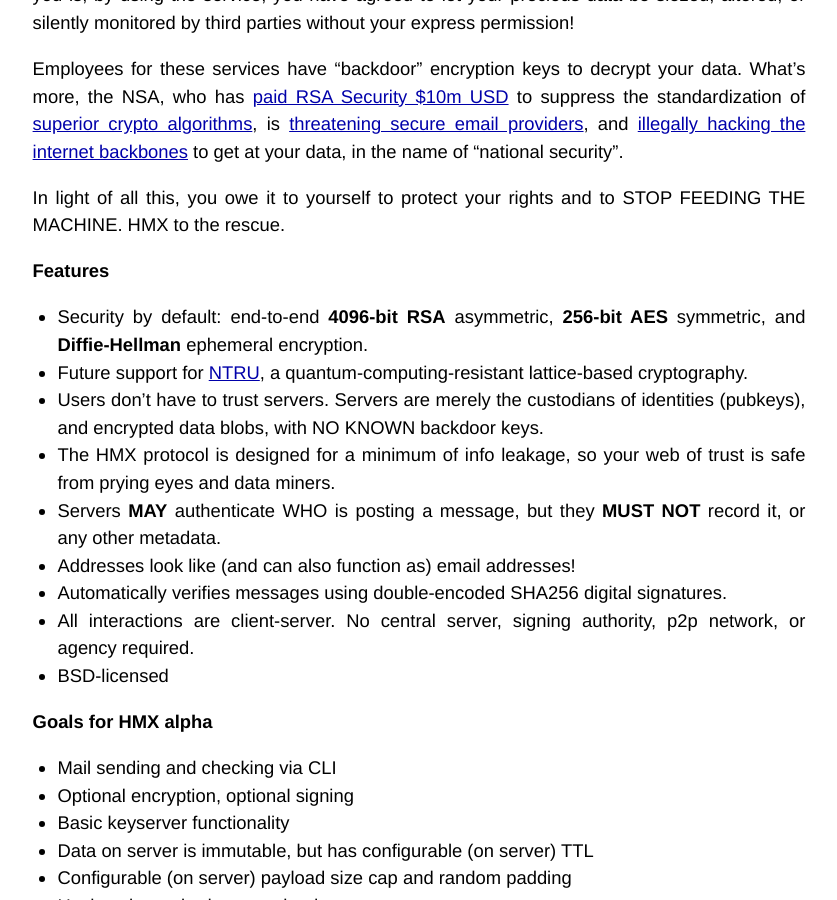
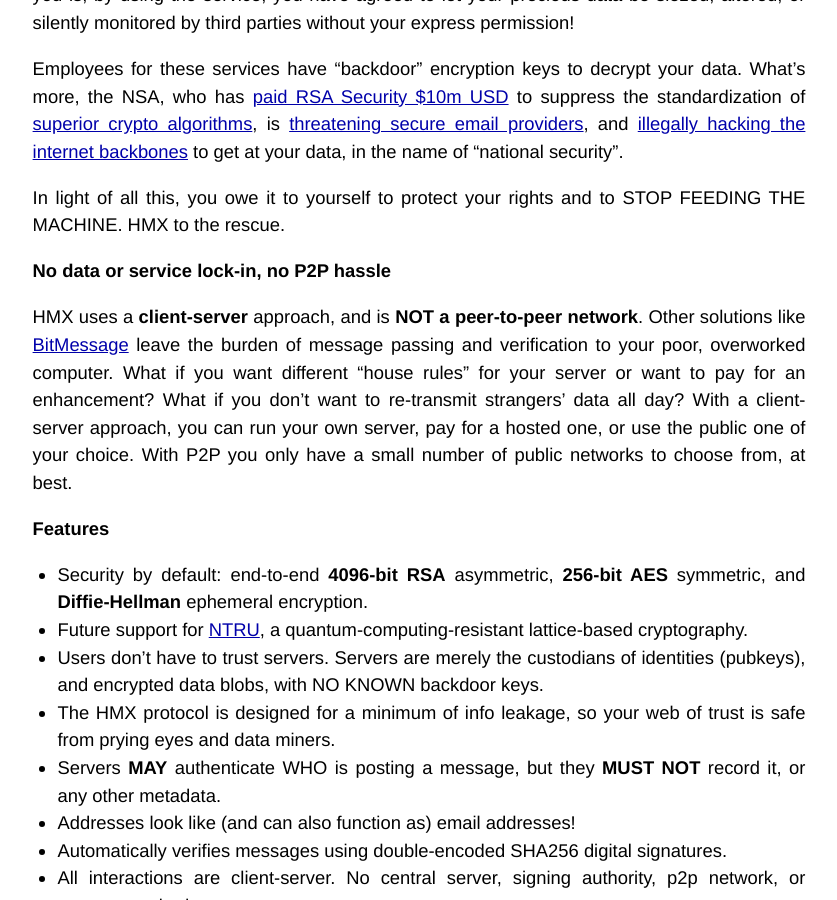
Before and after one commit to carlos8f/s8f.org, a Jekyll site: the page built from _posts/2014-03-26-1395871438.md, in a window 1280 px wide and 900 px high, scrolled down 552 px. Shown: the whole window, without its empty margins (221-1058 px from the left). Built offline with Jekyll 4.4.1, drawn with Linux system fonts in a browser that asks for light colours; Markdown is read by kramdown in place of the engine named in the settings; some of the changed text lies outside the part shown.

Commit message:
add section about p2p, more links

```diff
--- a/_posts/2014-03-26-1395871438.md
+++ b/_posts/2014-03-26-1395871438.md
@@ -34,6 +34,17 @@
 In light of all this, you owe it to yourself to protect your rights and to STOP
 FEEDING THE MACHINE. HMX to the rescue.
 
+### No data or service lock-in, no P2P hassle
+
+HMX uses a **client-server** approach, and is **NOT a peer-to-peer network**. Other
+solutions like [BitMessage](https://bitmessage.org/) leave the burden of message
+passing and verification to your poor, overworked computer. What if you want
+different "house rules" for your server or want to pay for an enhancement? What
+if you don't want to re-transmit strangers' data all day? With a client-server
+approach, you can run your own server, pay for a hosted one, or use the public
+one of your choice. With P2P you only have a small number of public networks to
+choose from, at best.
+
 ### Features
 
 - Security by default: end-to-end **4096-bit RSA** asymmetric, **256-bit AES** symmetric, and **Diffie-Hellman** ephemeral encryption.
@@ -43,7 +54,8 @@
 - Servers **MAY** authenticate WHO is posting a message, but they **MUST NOT** record it, or any other metadata.
 - Addresses look like (and can also function as) email addresses!
 - Automatically verifies messages using double-encoded SHA256 digital signatures.
-- All interactions are client-server. No central server, signing authority, p2p network, or agency required.
+- All interactions are client-server. No central server, signing authority,
+  p2p network, or agency required.
 - BSD-licensed
 
 ### Goals for HMX alpha
@@ -85,6 +97,8 @@
 - [NTRU whitepaper](http://citeseerx.ist.psu.edu/viewdoc/download?doi=10.1.1.25.8422&rep=rep1&type=pdf)
 - [RSA 4096 cracked using microphone](http://www.forbes.com/sites/timworstall/2013/12/21/researchers-break-rsa-4096-encryption-with-just-a-microphone-and-a-couple-of-emails/)
 - ["Technical notes and reports" related to RSA](http://www.emc.com/emc-plus/rsa-labs/historical/technical-notes-and-reports.htm)
+- [turtl.it](https://turtl.it/)
+- [Can BitMessage replace e-mail?](http://letstalkbitcoin.com/can-bitmessage-replace-email/)
 
 ### Appendix B: Alternate names
 
```
